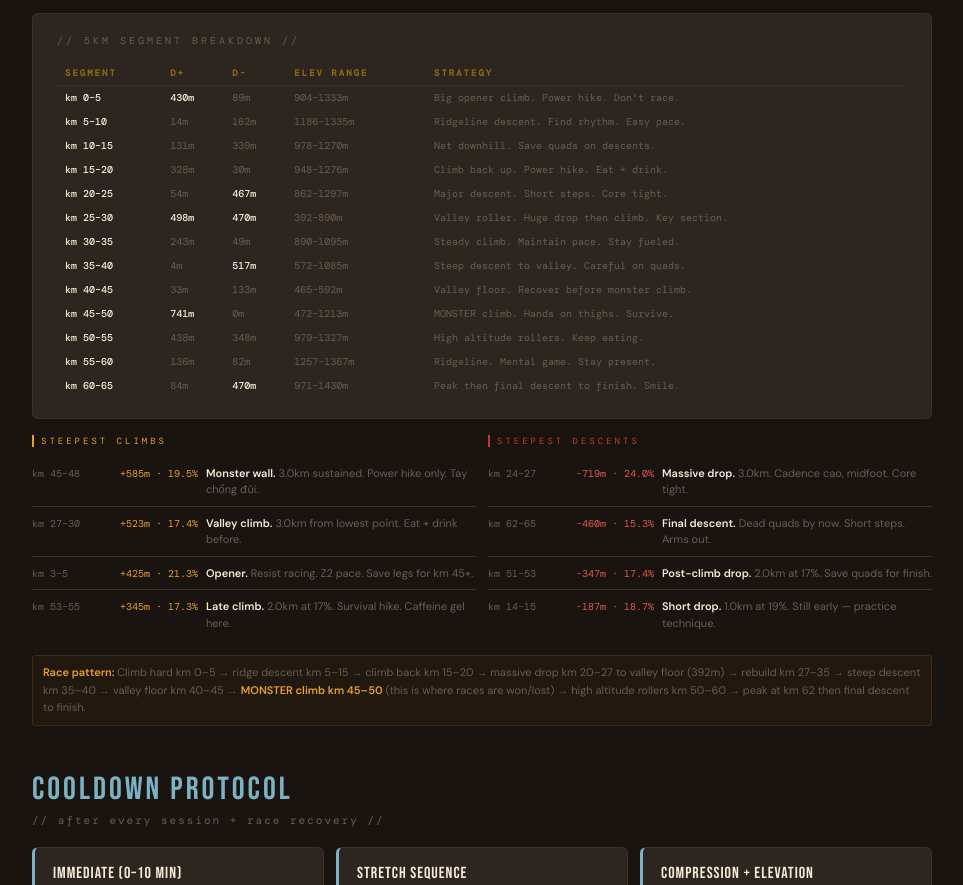
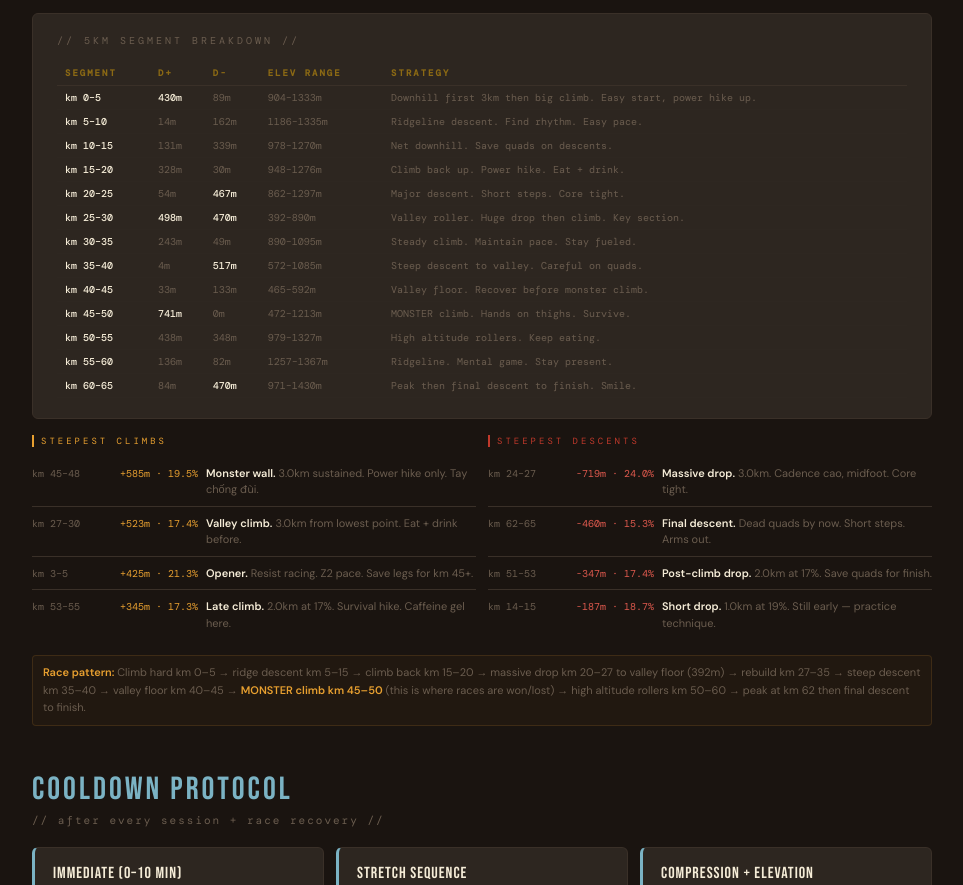
Before and after one commit to andyphamhp/TrainingPlant, a website: page index.html in a window 1280 px wide. Shown: the part 3329-4214 px from the top of the page, without its empty margins (158-1121 px from the left). Drawn offline with nearby package versions, Linux system fonts and the light colour scheme; no server answers; a web font is replaced by a local one.

Commit message:
Fix km 0-5 strategy: starts with 3km downhill before climb

```diff
--- a/index.html
+++ b/index.html
@@ -752,7 +752,7 @@
           <tr><th>Segment</th><th>D+</th><th>D-</th><th>Elev Range</th><th>Strategy</th></tr>
         </thead>
         <tbody>
-          <tr><td><b>km 0–5</b></td><td><b>430m</b></td><td>89m</td><td>904–1333m</td><td>Big opener climb. Power hike. Don't race.</td></tr>
+          <tr><td><b>km 0–5</b></td><td><b>430m</b></td><td>89m</td><td>904–1333m</td><td>Downhill first 3km then big climb. Easy start, power hike up.</td></tr>
           <tr><td><b>km 5–10</b></td><td>14m</td><td>162m</td><td>1186–1335m</td><td>Ridgeline descent. Find rhythm. Easy pace.</td></tr>
           <tr><td><b>km 10–15</b></td><td>131m</td><td>339m</td><td>978–1270m</td><td>Net downhill. Save quads on descents.</td></tr>
           <tr><td><b>km 15–20</b></td><td>328m</td><td>30m</td><td>948–1276m</td><td>Climb back up. Power hike. Eat + drink.</td></tr>
```
